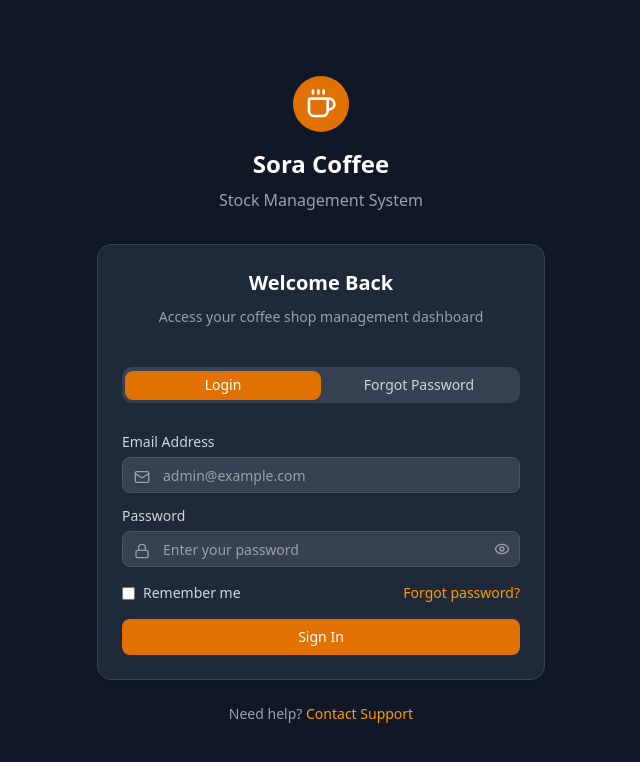
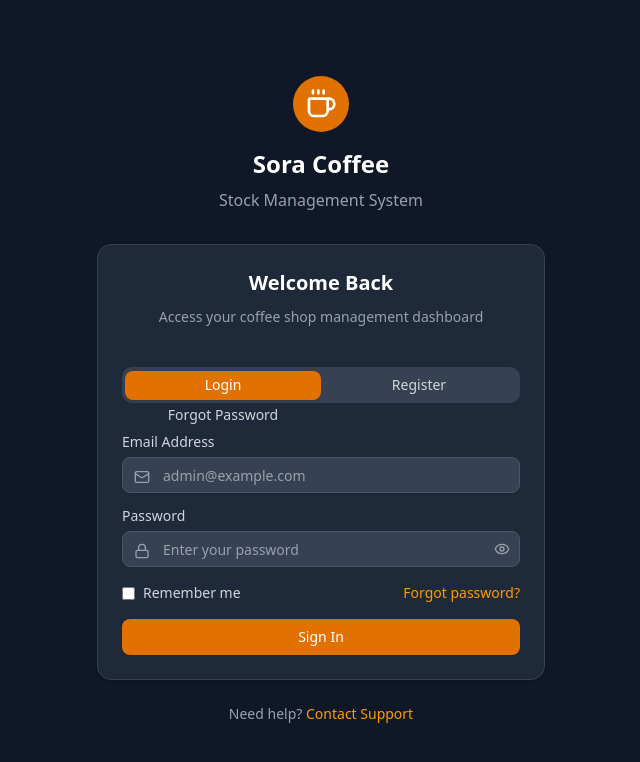
Before and after one commit to chyedriansa/sora-coffee, a Next.js app: page / in a window 1280 px wide. Shown: the top 762 px of the page, without its empty margins (319-959 px from the left). Built offline with nearby package versions, Linux system fonts and the light colour scheme.

Commit message:
add:register

```diff
--- a/src/app/page.tsx
+++ b/src/app/page.tsx
@@ -136,12 +136,12 @@ export default function AuthForm() {
                 >
                   Login
                 </TabsTrigger>
-                {/* <TabsTrigger
+                <TabsTrigger
                   value="register"
                   className="text-gray-300 data-[state=active]:bg-amber-600 data-[state=active]:text-white"
                 >
                   Register
-                </TabsTrigger> */}
+                </TabsTrigger>
                 <TabsTrigger
                   value="reset"
                   className="text-gray-300 data-[state=active]:bg-amber-600 data-[state=active]:text-white"
```
